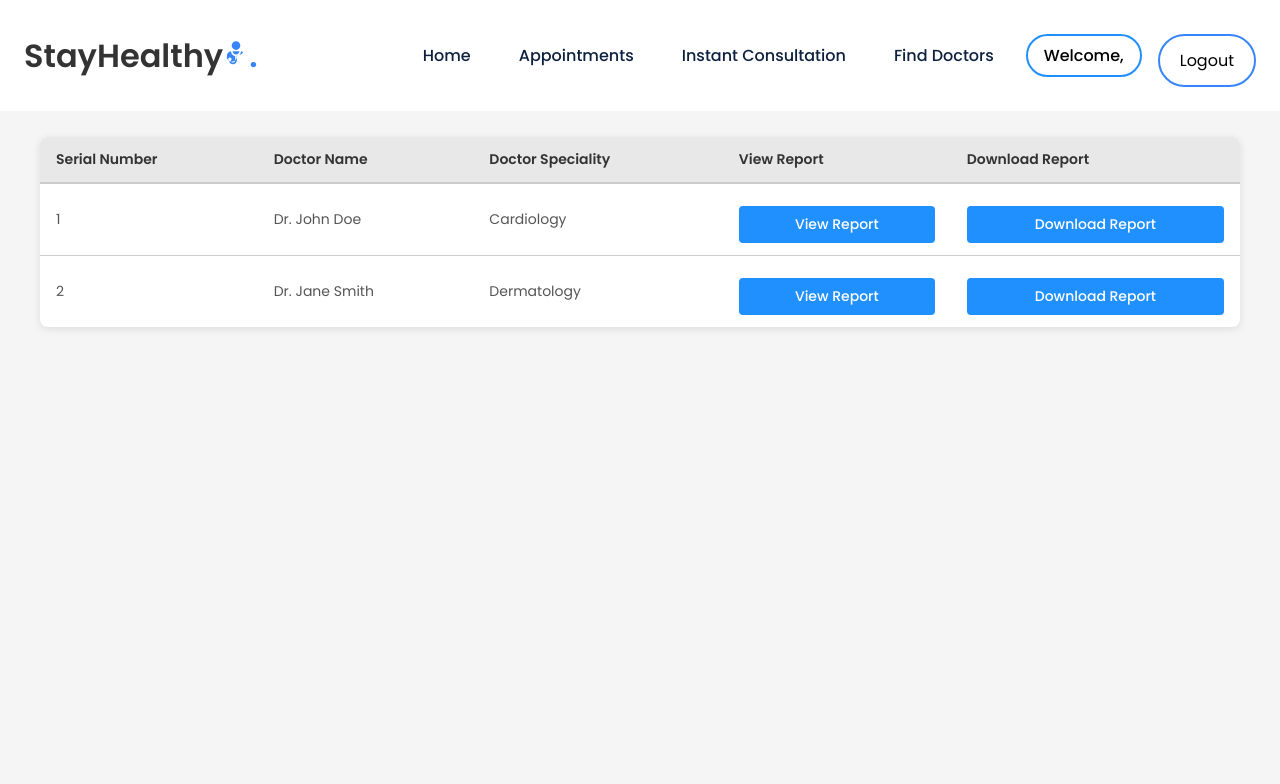
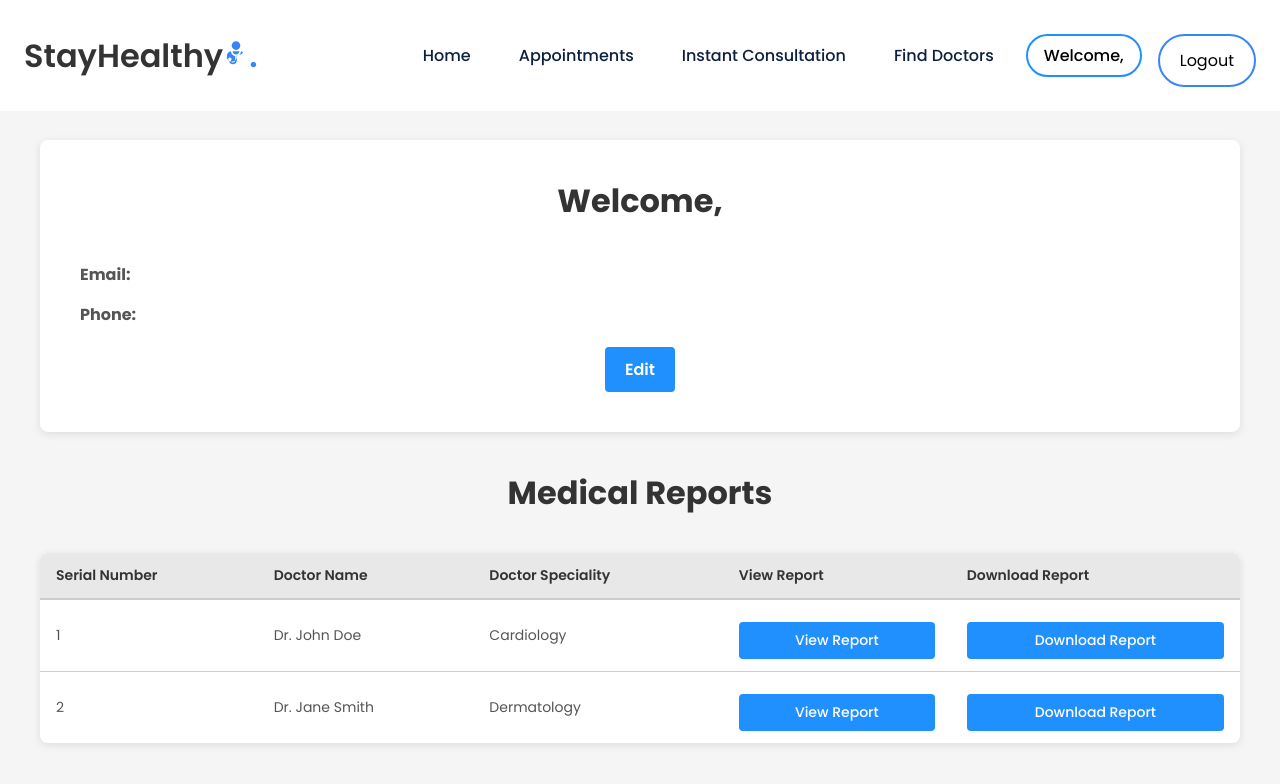
Before and after one commit to Petromium/med_appt, a React (Create React App) app: page /reports in a window 1280 px wide. Shown: the top 784 px of the page. Built offline with nearby package versions, Linux system fonts and the light colour scheme; no server answers; sample sign-in values are in the browser's storage.

Commit message:
feat: refactor profile and reports handling by creating ProfileAndReports component and updating routes

```diff
--- a/src/App.js
+++ b/src/App.js
@@ -11,8 +11,7 @@ import InstantConsultation from './InstantConsultationBooking/InstantConsultatio
 import Appointments from './Appointments/Appointments';
 import FindDoctorSearch from './FindDoctorSearch/FindDoctorSearch';
 import Notification from './Notification/Notification';
-import ProfileCard from './ProfileCard/ProfileCard';
-import ReportsLayout from './ReportsLayout/ReportsLayout';
+import ProfileAndReports from './ProfileAndReports/ProfileAndReports';
 
 function App() {
   return (
@@ -27,8 +26,8 @@ function App() {
             <Route path="/instant-consultation" element={<InstantConsultation />} />
             <Route path="/appointments" element={<Appointments />} />
             <Route path="/find-doctors" element={<FindDoctorSearch />} />
-            <Route path="/profile" element={<ProfileCard />} />
-            <Route path="/reports" element={<ReportsLayout />} />
+            <Route path="/profile" element={<ProfileAndReports />} />
+            <Route path="/reports" element={<ProfileAndReports />} />
           </Routes>
         </Notification>
       </BrowserRouter>
--- a/src/Navbar/Navbar.js
+++ b/src/Navbar/Navbar.js
@@ -87,7 +87,7 @@ const Navbar = () => {
               </span>
               <ul className="dropdown-menu">
                 <li><Link to="/profile">Your Profile</Link></li>
-                <li><Link to="/reports">Your Reports</Link></li>
+                <li><Link to="/profile#reports">Your Reports</Link></li>
               </ul>
             </li>
             <li className="link">
--- /dev/null
+++ b/src/ProfileAndReports/ProfileAndReports.css
@@ -0,0 +1,11 @@
+/* Match Reports page look, but with fixed-navbar offset */
+.profile-reports-page {
+    min-height: 100vh;
+    background-color: #f5f5f5;
+    padding: 140px 20px 40px;
+}
+
+/* Ensure in-page navigation doesn't tuck under the fixed navbar */
+.profile-reports-page #reports {
+    scroll-margin-top: 140px;
+}
--- /dev/null
+++ b/src/ProfileAndReports/ProfileAndReports.js
@@ -0,0 +1,20 @@
+import React from 'react';
+import './ProfileAndReports.css';
+import ProfileCard from '../ProfileCard/ProfileCard';
+import ReportsLayout from '../ReportsLayout/ReportsLayout';
+
+const ProfileAndReports = () => {
+    return (
+        <div className="profile-reports-page">
+            <div className="reports-container">
+                <ProfileCard embedded />
+
+                <div id="reports">
+                    <ReportsLayout embedded />
+                </div>
+            </div>
+        </div>
+    );
+};
+
+export default ProfileAndReports;
--- a/src/ProfileCard/ProfileCard.css
+++ b/src/ProfileCard/ProfileCard.css
@@ -13,6 +13,13 @@
     background-color: white;
     border-radius: 8px;
     box-shadow: 0 2px 8px rgba(0, 0, 0, 0.1);
+}
+
+/* Embedded: full width of the shared Reports container */
+.profile-container.profile-container--embedded {
+    max-width: none;
+    width: 100%;
+    margin: 0 0 40px;
 }
 
 /* Styles for the heading within the profile container */
--- a/src/ProfileCard/ProfileCard.js
+++ b/src/ProfileCard/ProfileCard.js
@@ -6,7 +6,7 @@ import { useNavigate } from "react-router-dom";
 import "./ProfileCard.css";
 
 // Define a Function component called ProfileForm
-const ProfileForm = () => {
+const ProfileForm = ({ embedded = false }) => {
     // Set up state variables using the useState hook
     const [userDetails, setUserDetails] = useState({});
     const [updatedDetails, setUpdatedDetails] = useState({});
@@ -107,9 +107,8 @@ const ProfileForm = () => {
     };
 
     // Render the profile form with different sections based on edit mode
-    return (
-        <div className="profile-page">
-            <div className="profile-container">
+    const content = (
+        <div className={`profile-container ${embedded ? 'profile-container--embedded' : ''}`}>
             {editMode ? (
                 <form onSubmit={handleSubmit}>
                     <label>
@@ -156,6 +155,13 @@ const ProfileForm = () => {
                 </div>
             )}
         </div>
+    );
+
+    if (embedded) return content;
+
+    return (
+        <div className="profile-page">
+            {content}
         </div>
     );
 };
--- a/src/ReportsLayout/ReportsLayout.js
+++ b/src/ReportsLayout/ReportsLayout.js
@@ -2,7 +2,7 @@ import React, { useState } from 'react';
 import './ReportsLayout.css';
 
 // ReportsLayout Component - Displays medical reports in a table format
-const ReportsLayout = () => {
+const ReportsLayout = ({ embedded = false }) => {
     // Sample data state - containing doctor reports
     const [reports] = useState([
         {
@@ -127,9 +127,8 @@ const ReportsLayout = () => {
         setTimeout(() => URL.revokeObjectURL(url), 5_000);
     };
 
-    return (
-        <div className="reports-page">
-            <div className="reports-container">
+    const reportsContent = (
+        <>
             <h1>Medical Reports</h1>
 
             {/* Reports Table */}
@@ -189,7 +188,14 @@ const ReportsLayout = () => {
                     No reports available.
                 </div>
             )}
-            </div>
+        </>
+    );
+
+    if (embedded) return reportsContent;
+
+    return (
+        <div className="reports-page">
+            <div className="reports-container">{reportsContent}</div>
         </div>
     );
 };
```
Lines whose indentation alone changed are shown as unchanged.
